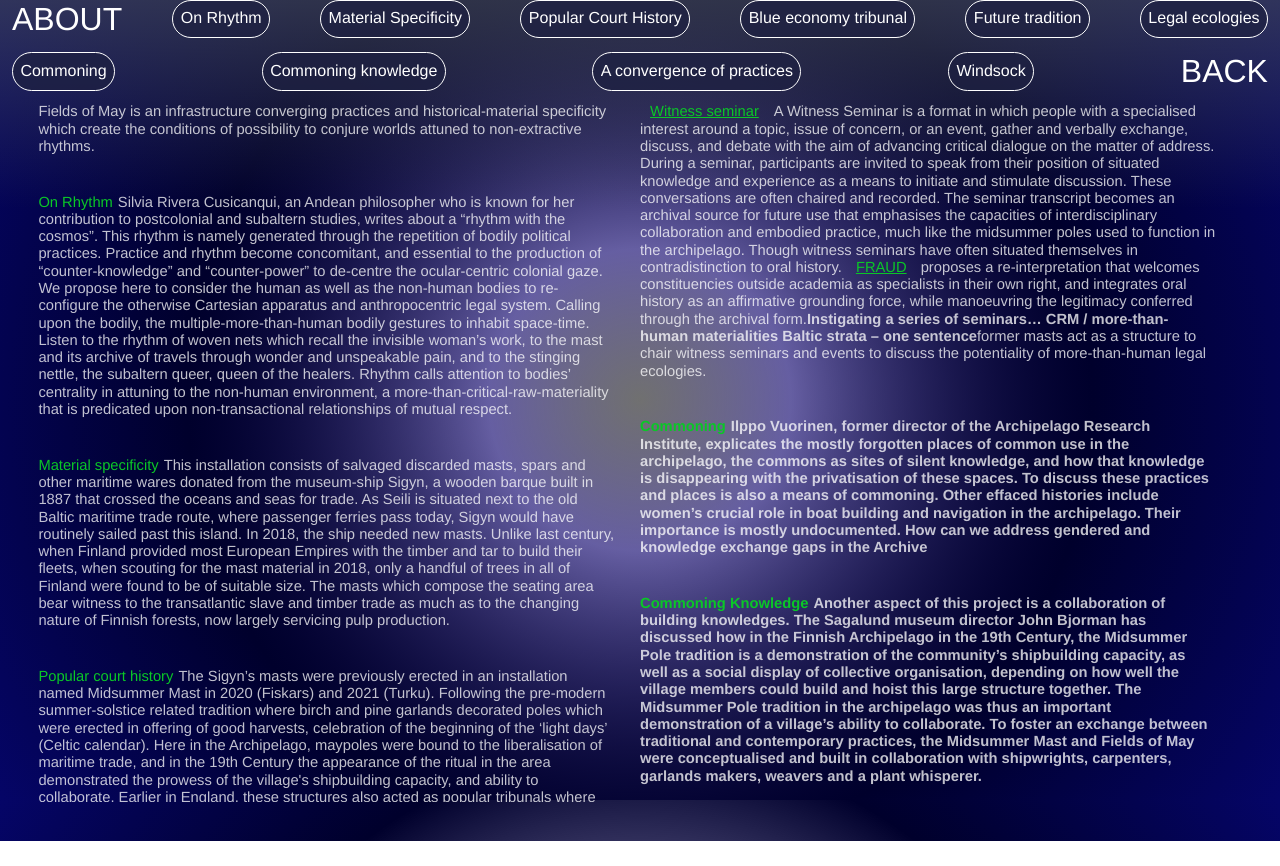
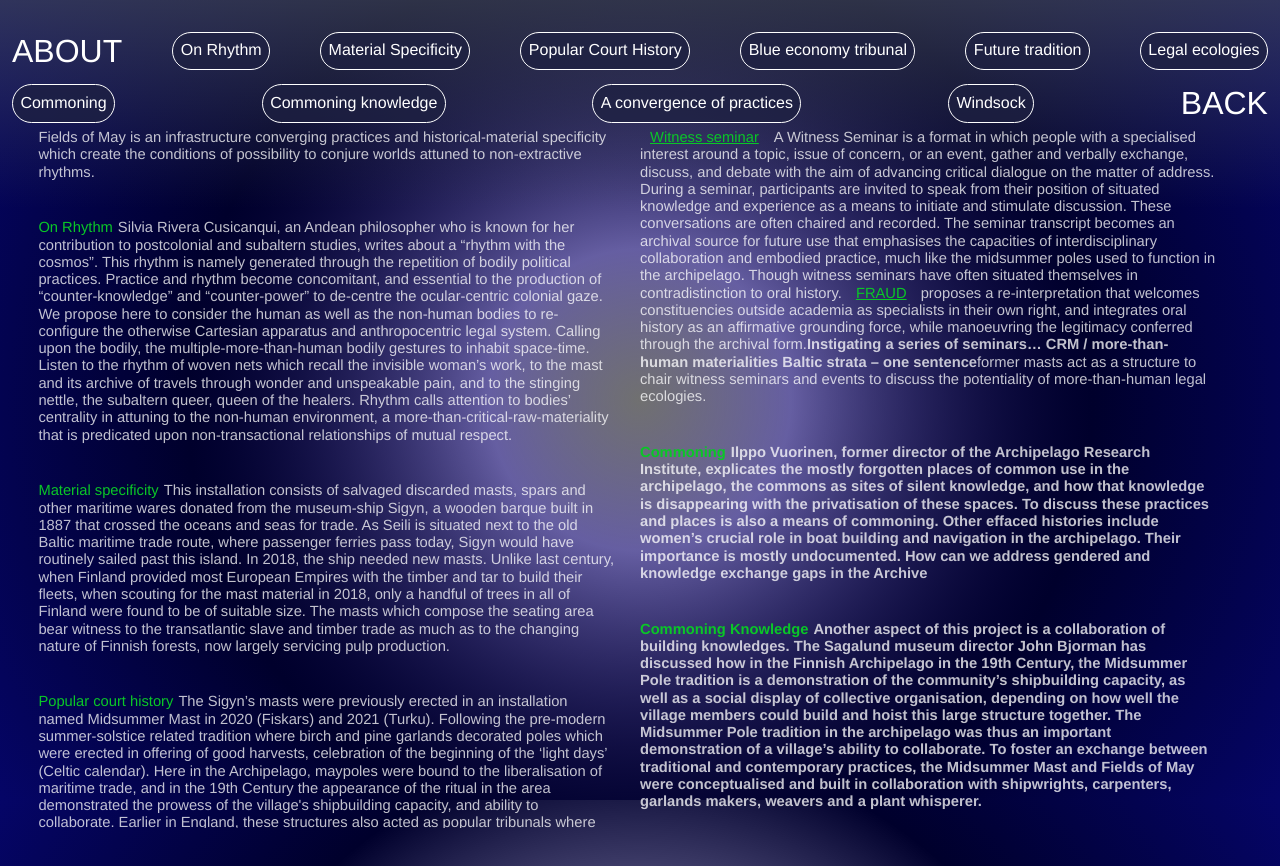
Before and after one commit to gabriellengoo/fields-of-may, a Next.js app: page /about in a window 1280 px wide. Before the commit the page ends 841 px from the top, so only its background shows below. Built offline with nearby package versions, Linux system fonts and the light colour scheme; no server answers.

Commit message:
fix wave

```diff
--- a/styles/About.module.css
+++ b/styles/About.module.css
@@ -120,9 +120,8 @@ top: 0;
 
 
 .contentSection {
-    padding: 0em 0.75em .9em;
+    padding: 2em 0.75em .9em;
     /* position: fixed; */
-
 }
 .contentSection2 {
   padding: 0em 0.75em 0em;
@@ -190,7 +189,7 @@ top: 0;
     width: 100vw;
     background-color: transparent;
     z-index: 200;
-    top: calc(5vw + 1px);
+    top: calc(7vw + 1px);
     padding: 3vw 3vw 3vw 3vw;
     overflow: auto;
     line-height: 1.35vw;
--- a/styles/globals.css
+++ b/styles/globals.css
@@ -209,7 +209,6 @@ canvas {
   left: 0;
   mix-blend-mode: multiply;
   opacity: .5;
-  z-index: -1;
   /* z-index: 20; */
   margin: 0;
             padding: 0;
```
